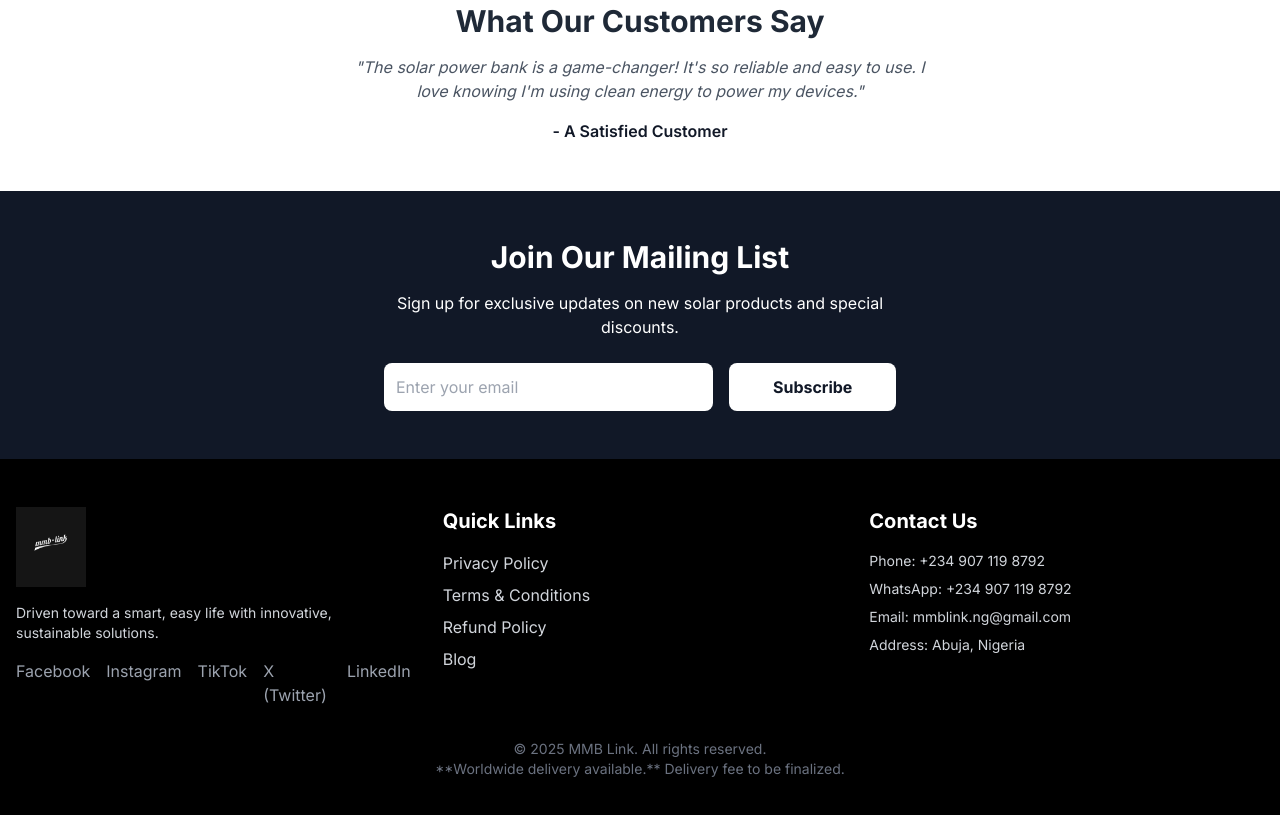
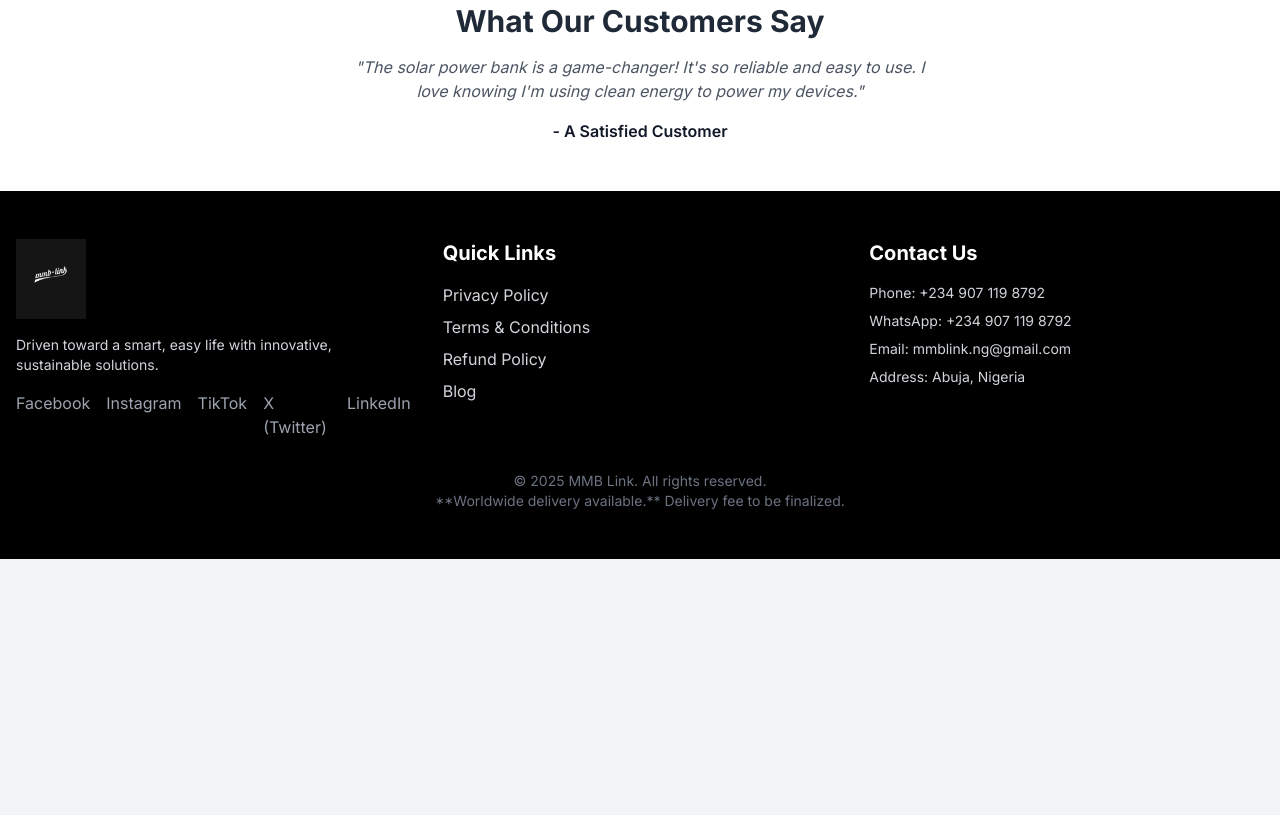
Before and after one commit to MMB-LINK/mmblink, a plain HTML site: page index.html in a window 1280 px wide. Shown: the part 3498-4313 px from the top of the page. After the commit the page ends 4057 px from the top, so only its background shows below. Drawn offline with nearby package versions, Linux system fonts and the light colour scheme.

Commit message:
Update index.html

```diff
--- a/index.html
+++ b/index.html
@@ -11,7 +11,6 @@
     <style>
         body {
             font-family: 'Inter', sans-serif;
-            /* Removed custom logo tiling background and overlay */
         }
 
         .text-shadow-md {
@@ -108,17 +107,7 @@
             </div>
         </section>
 
-        <section class="bg-gray-900 text-white py-12 px-4">
-            <div class="container mx-auto text-center max-w-lg">
-                <h2 class="text-3xl font-bold mb-4">Join Our Mailing List</h2>
-                <p class="mb-6">Sign up for exclusive updates on new solar products and special discounts.</p>
-                <form class="flex flex-col sm:flex-row gap-4 justify-center">
-                    <input type="email" placeholder="Enter your email" class="p-3 rounded-lg text-gray-900 w-full sm:w-2/3 focus:outline-none focus:ring-2 focus:ring-gray-300" required>
-                    <button type="submit" class="bg-white text-gray-900 font-bold py-3 px-8 rounded-lg hover:bg-gray-200 transition-colors w-full sm:w-1/3">Subscribe</button>
-                </form>
-            </div>
-        </section>
-    </main>
+        </main>
 
     <div id="image-modal" class="fixed inset-0 bg-black bg-opacity-80 z-50 flex items-center justify-center p-4 hidden">
         <div class="relative max-w-4xl max-h-[90vh]">
```
